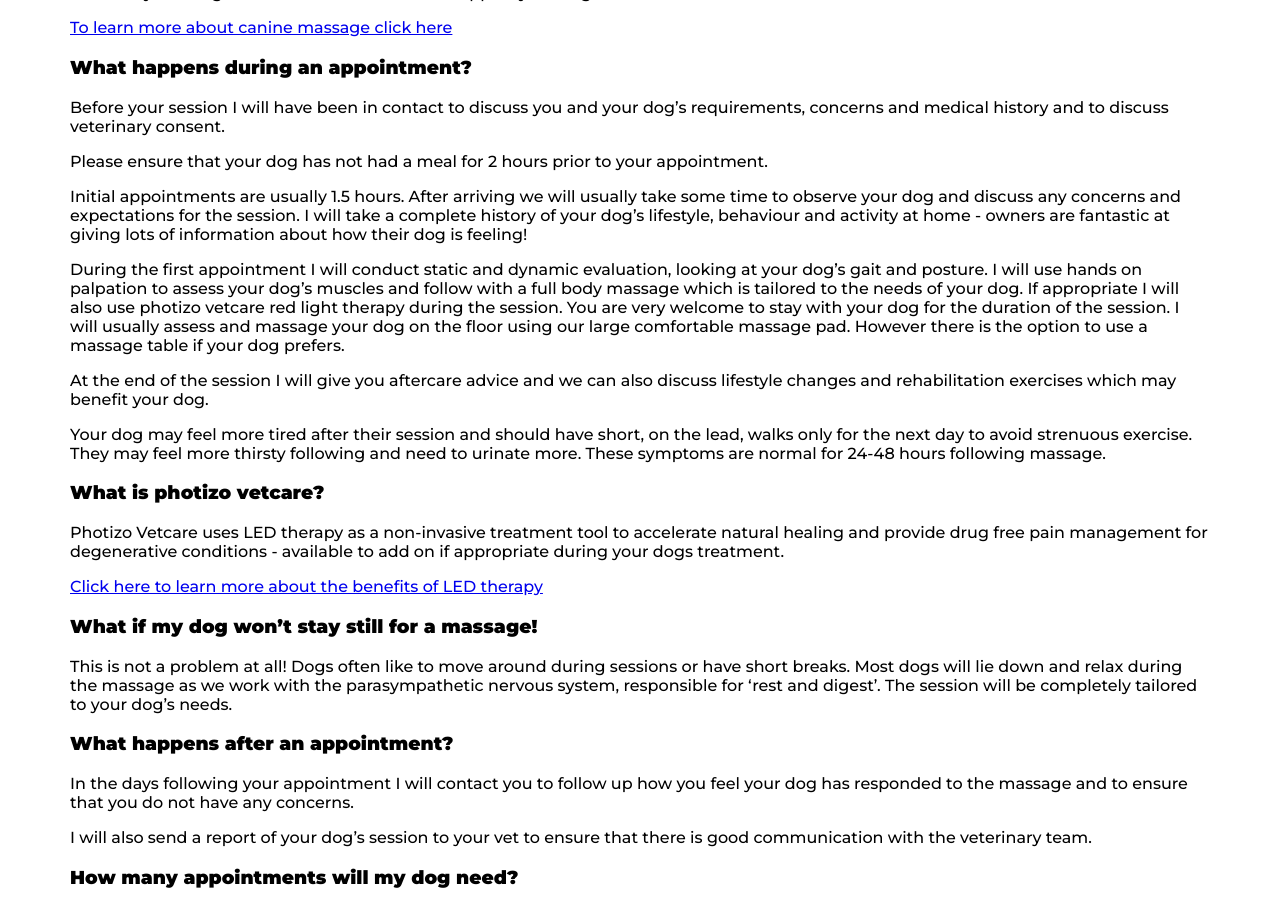
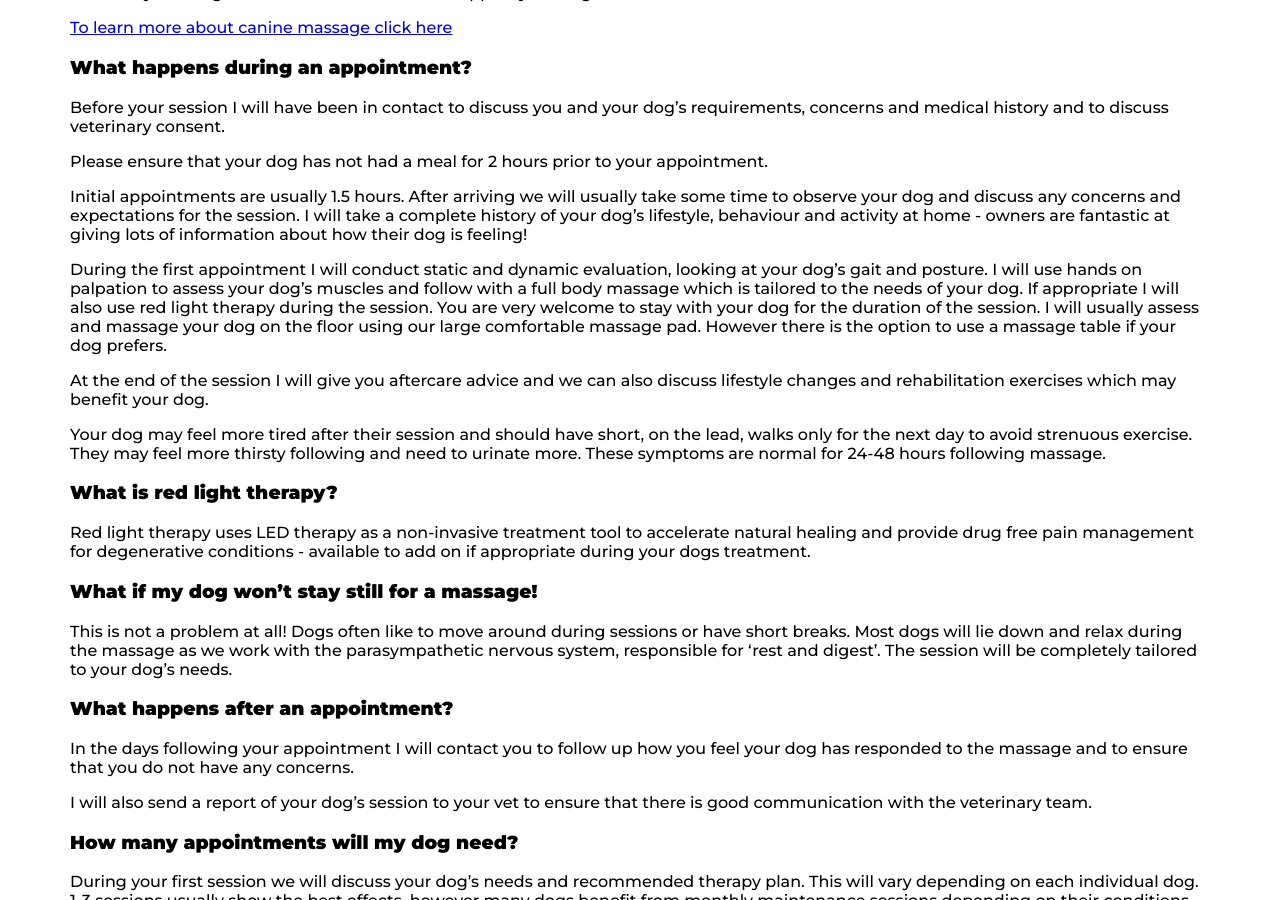
Before and after one commit to simplybenuk/Wolds-Canine-Massage, a Jekyll site: the page built from faqs.html, in a window 1280 px wide and 900 px high, scrolled down 493 px. Built offline with Jekyll 4.4.1, drawn with Linux system fonts in a browser that asks for light colours; comment, search, counter and statistics services are not loaded.

Commit message:
Update faqs.html
removed ref to photizo

```diff
--- a/faqs.html
+++ b/faqs.html
@@ -14,13 +14,12 @@ layout: default
         <p>Before your session I will have been in contact to discuss you and your dog’s requirements, concerns and medical history and to discuss veterinary consent.</p>
         <p>Please ensure that your dog has not had a meal for 2 hours prior to your appointment.</p>
         <p>Initial appointments are usually 1.5 hours. After arriving we will usually take some time to observe your dog and discuss any concerns and expectations for the session. I will take a complete history of your dog’s lifestyle, behaviour and activity at home - owners are fantastic at giving lots of information about how their dog is feeling!</p>
-        <p>During the first appointment I will conduct static and dynamic evaluation, looking at your dog’s gait and posture. I will use hands on palpation to assess your dog’s muscles and follow with a full body massage which is tailored to the needs of your dog. If appropriate I will also use photizo vetcare red light therapy during the session. You are very welcome to stay with your dog for the duration of the session. I will usually assess and massage your dog on the floor using our large comfortable massage pad. However there is the option to use a massage table if your dog prefers.</p>
+        <p>During the first appointment I will conduct static and dynamic evaluation, looking at your dog’s gait and posture. I will use hands on palpation to assess your dog’s muscles and follow with a full body massage which is tailored to the needs of your dog. If appropriate I will also use red light therapy during the session. You are very welcome to stay with your dog for the duration of the session. I will usually assess and massage your dog on the floor using our large comfortable massage pad. However there is the option to use a massage table if your dog prefers.</p>
         <p>At the end of the session I will give you aftercare advice and we can also discuss lifestyle changes and rehabilitation exercises which may benefit your dog.</p>
         <p>Your dog may feel more tired after their session and should have short, on the lead, walks only for the next day to avoid strenuous exercise. They may feel more thirsty following and need to urinate more. These symptoms are normal for 24-48 hours following massage.</p>
 
-        <h3>What is photizo vetcare?</h3>
-        <p>Photizo Vetcare uses LED therapy as a non-invasive treatment tool to accelerate natural healing and provide drug free pain management for degenerative conditions - available to add on if appropriate during your dogs treatment.</p>
-        <p><a href="https://www.photizo.net/uk/photizo-vetcare">Click here to learn more about the benefits of LED therapy</a></p>
+        <h3>What is red light therapy?</h3>
+        <p>Red light therapy uses LED therapy as a non-invasive treatment tool to accelerate natural healing and provide drug free pain management for degenerative conditions - available to add on if appropriate during your dogs treatment.</p>
 
         <h3>What if my dog won’t stay still for a massage!</h3>
         <p>This is not a problem at all! Dogs often like to move around during sessions or have short breaks. Most dogs will lie down and relax during the massage as we work with the parasympathetic nervous system, responsible for ‘rest and digest’. The session will be completely tailored to your dog’s needs.</p>
```
